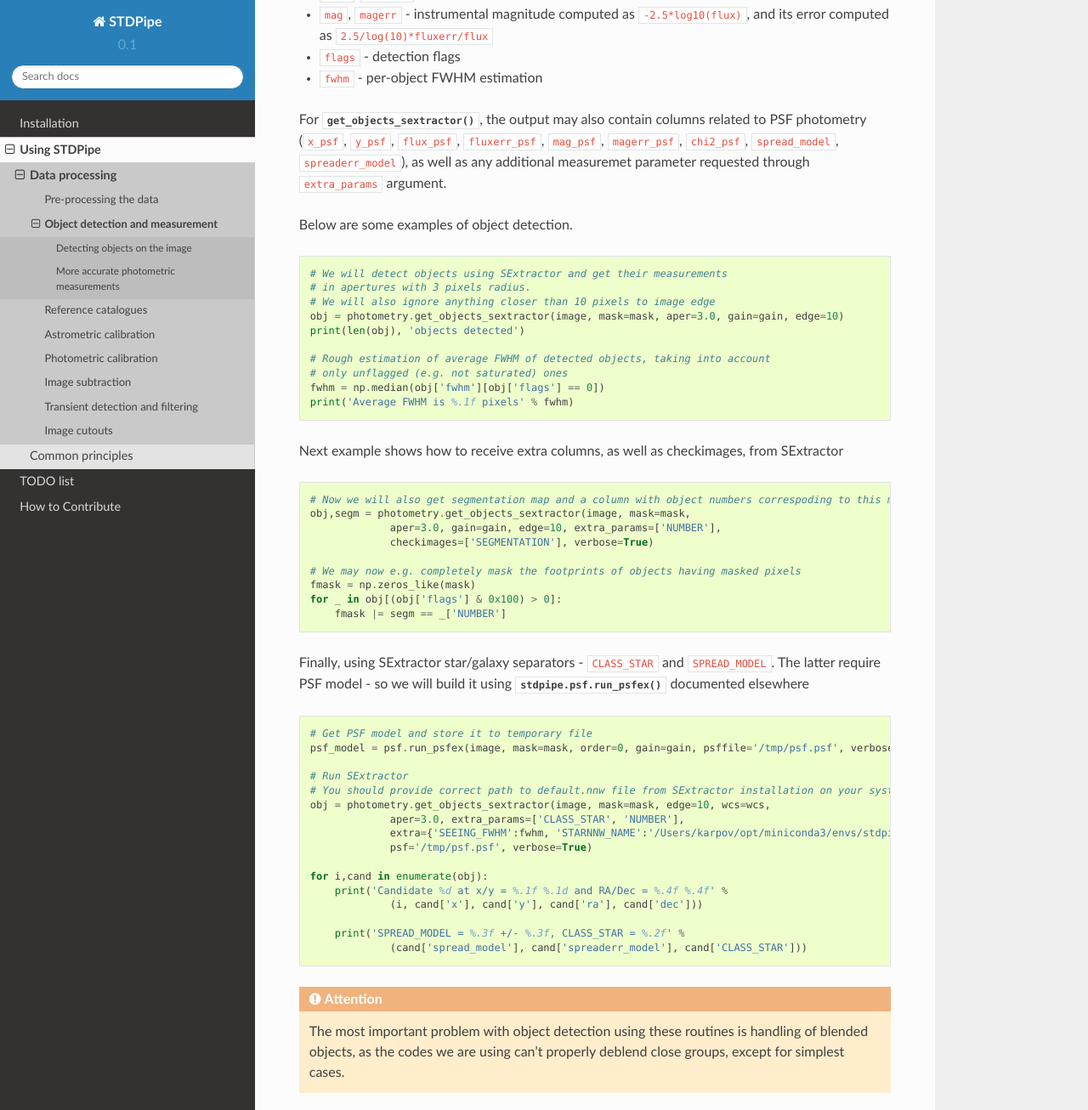
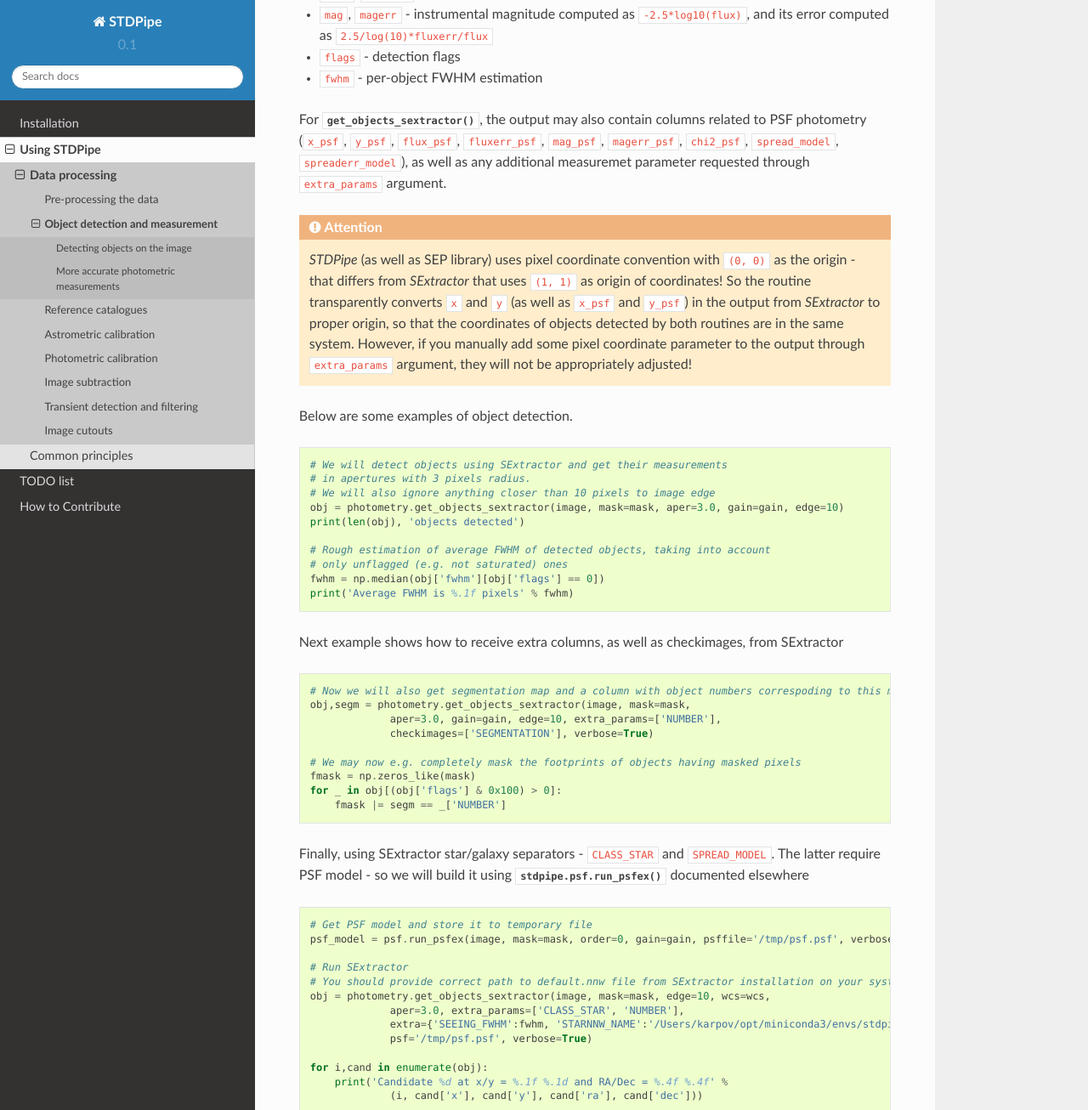
Before and after one commit to karpov-sv/stdpipe, a Sphinx documentation site: the page built from doc/detection.rst, in a window 1280 px wide and 1400 px high, scrolled down 797 px, cut to the strip 0-1306 px from the top of the window. Shown: the whole strip at 85% size. Built offline with Sphinx 7.4.7 and the Read the Docs theme 2.0.0, drawn with Linux system fonts in a browser that asks for light colours; pages that are not in the unit, such as notebooks, are missing from menus.

Commit message:
A note about coordinate origin added

```diff
--- a/doc/detection.rst
+++ b/doc/detection.rst
@@ -21,6 +21,10 @@ Both routines return the results as a standard Astropy Table, ordered by the obj
 -  `fwhm` - per-object FWHM estimation
 
 For :func:`~stdpipe.photometry.get_objects_sextractor`, the output may also contain columns related to PSF photometry (`x_psf`, `y_psf`, `flux_psf`, `fluxerr_psf`, `mag_psf`, `magerr_psf`, `chi2_psf`, `spread_model`, `spreaderr_model`), as well as any additional measuremet parameter requested through `extra_params` argument.
+
+.. attention::
+
+   *STDPipe* (as well as SEP library) uses pixel coordinate convention with `(0, 0)` as the origin - that differs from *SExtractor* that uses `(1, 1)` as origin of coordinates! So the routine transparently converts `x` and `y` (as well as `x_psf` and `y_psf`) in the output from *SExtractor* to proper origin, so that the coordinates of objects detected by both routines are in the same system. However, if you manually add some pixel coordinate parameter to the output through `extra_params` argument, they will not be appropriately adjusted!
 
 Below are some examples of object detection.
 
@@ -72,9 +76,9 @@ Finally, using SExtractor star/galaxy separators - `CLASS_STAR` and `SPREAD_MODE
        print('SPREAD_MODEL = %.3f +/- %.3f, CLASS_STAR = %.2f' %
                 (cand['spread_model'], cand['spreaderr_model'], cand['CLASS_STAR']))
 
-.. attention::
+.. note::
+
    The most important problem with object detection using these routines is handling of blended objects, as the codes we are using can't properly deblend close groups, except for simplest cases.
-
 
 .. autofunction:: stdpipe.photometry.get_objects_sextractor
    :noindex:
--- a/doc/usage.rst
+++ b/doc/usage.rst
@@ -64,6 +64,9 @@ Design principles:
   - everything operates on temporary files, nothing is kept after the run unless explicitly asked for
   - temporary files are created in unique temporary directories for each run, so several instances of routines may be safely run in parallel
 
+- All image (pixel) coordinates have origin at `(0, 0)` - the ones returned from and passed to e.g. *SExtractor*, *SCAMP* and likes (that are based on `(1, 1)` origin) are transparently converted
+
+
 Common conventions for routine arguments:
 
 - Most of functions accept `verbose` argument that controls the amount of informational outputs the function produces. You may use `verbose=True` to see the details of what exactly the function is doing. Also, you may pass any `print`-like function to this argument to receive the messages instead of printing - so e.g. they may be logged.
```
Also changed, not shown: 1 other file.
